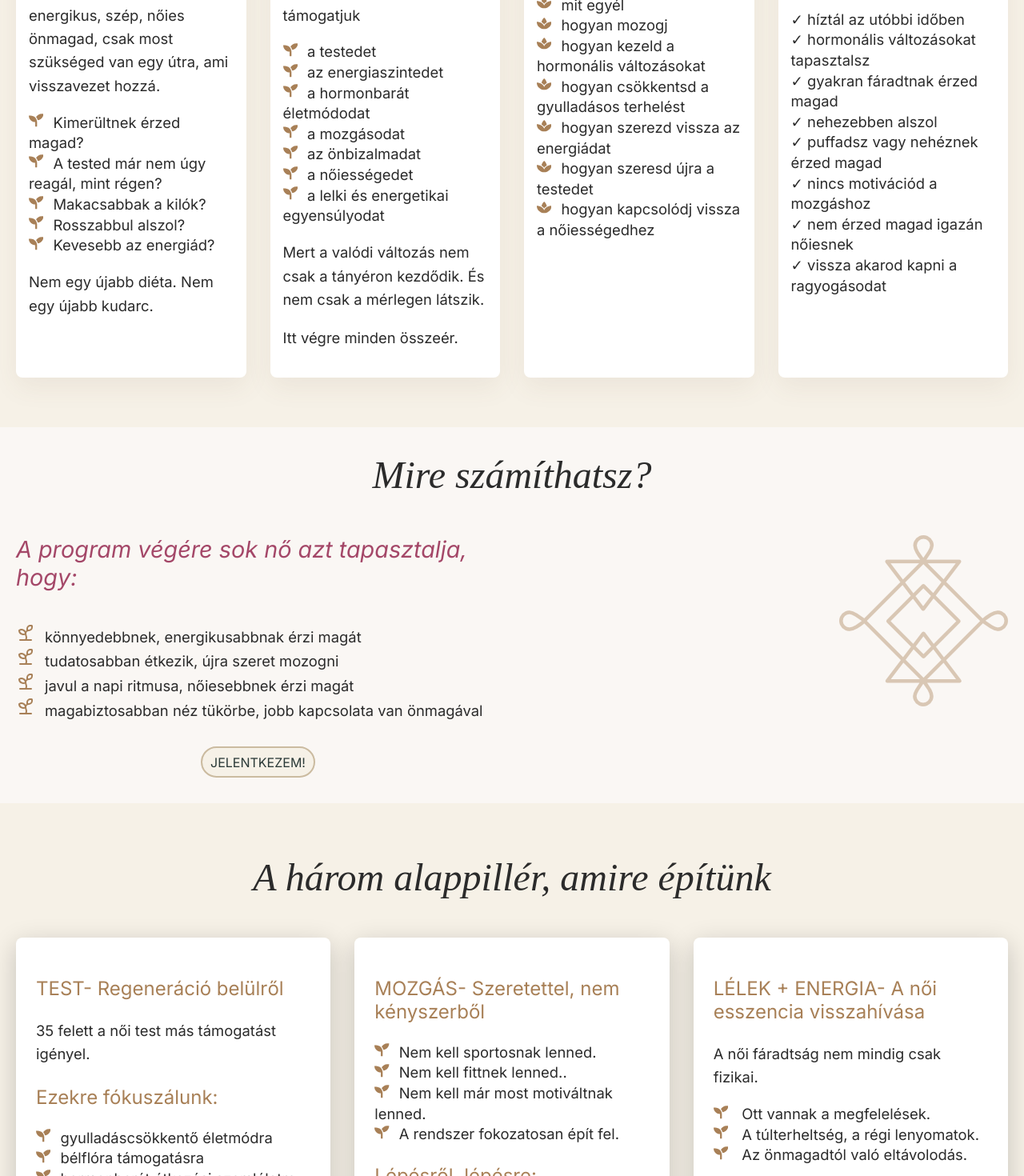
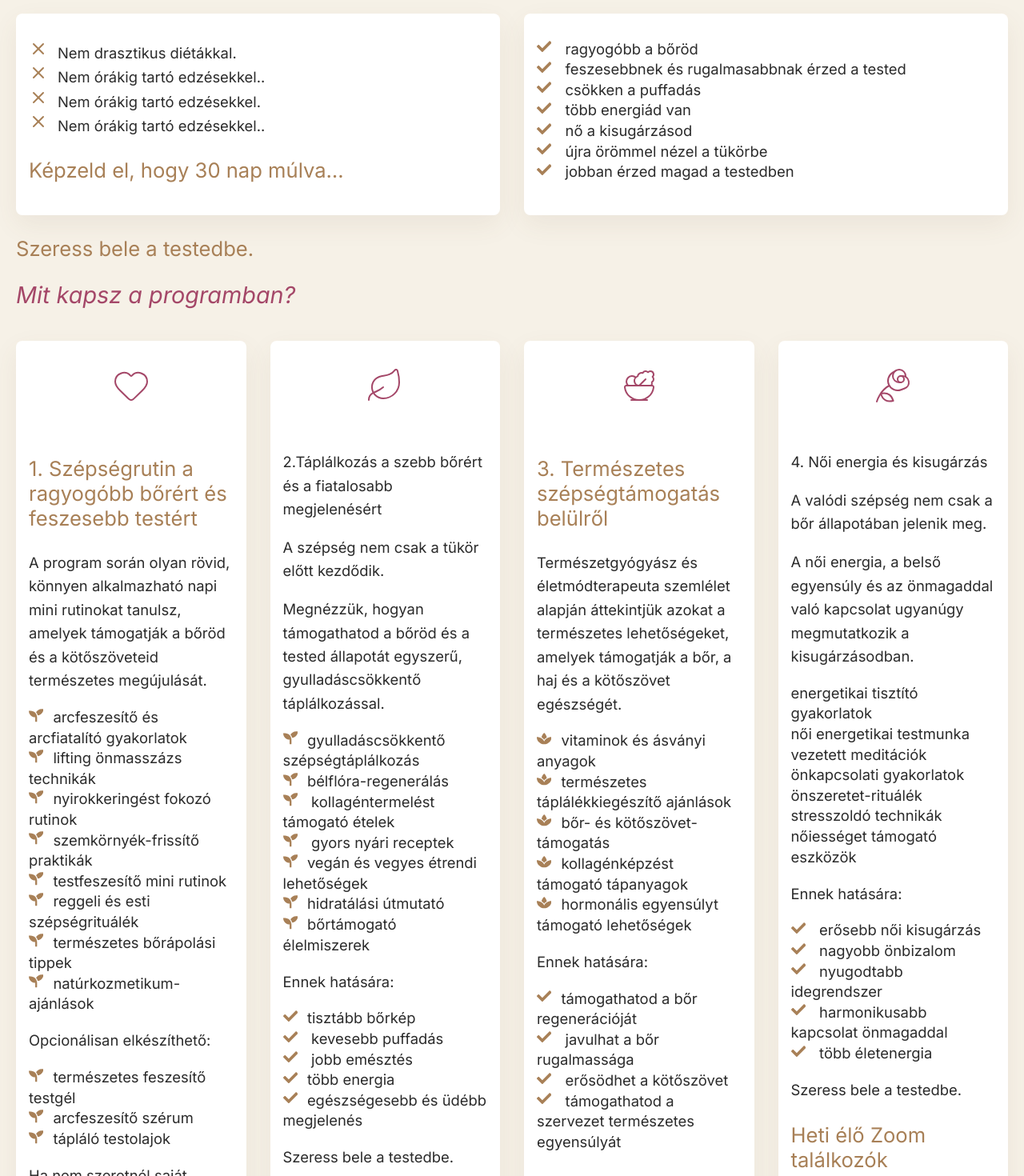
Before and after one commit to FlowWolfKft/KrisztinaZsovar, a React (Vite) app: page / in a window 1280 px wide. Shown: the part 1220-2690 px from the top of the page at 80% size. Built offline with nearby package versions, Linux system fonts and the light colour scheme.

Commit message:
esemény létrehozása

```diff
--- a/src/components/Description.jsx
+++ b/src/components/Description.jsx
@@ -6,6 +6,7 @@ import {
   FaRegHeart,
   FaSeedling,
   FaUsers,
+  FaCheck,
 } from "react-icons/fa";
 import {
   Heart,
@@ -21,6 +22,7 @@ import {
   Sun,
   Sparkles,
   Wand,
+  X,
 } from "lucide-react";
 import symbol from "../../assets/img/main-logo-symbol.png";
 
@@ -29,42 +31,157 @@ function Description() {
     <div>
       <div className="main">
         <div className="content-box">
-          <h1>Ismerős ez Neked?</h1>
+          <h1>Szeretnéd újra jól érezni magad a testedben?</h1>
+          <h3>
+            Talán te is észrevetted már, hogy a bőröd szárazabb, fakóbb lett, a
+            tested veszített a rugalmasságából, könnyebben puffadsz, vagy
+            egyszerűen nem azt a nőt látod a tükörben, akinek érzed magad belül.
+          </h3>
+          <h3>Pedig a szépség nem tűnt el.</h3>
+          <h3>
+            A testednek csupán egy kis támogatásra, figyelemre és gondoskodásra
+            van szüksége.
+          </h3>
+          <h3>
+            A SZÉPÜLJ! programban egyszerű, természetes és könnyen alkalmazható
+            napi mini rutinokkal támogatjuk a bőröd, a tested és a női energiáid
+            megújulását.
+          </h3>
+          <div className="column-2">
+            <div className="main-card">
+              <ul>
+                <li>
+                  <X className="icon" />
+                  Nem drasztikus diétákkal.
+                </li>
+                <li>
+                  <X className="icon" />
+                  Nem órákig tartó edzésekkel..
+                </li>
+                <li>
+                  <X className="icon" />
+                  Nem órákig tartó edzésekkel.
+                </li>
+                <li>
+                  <X className="icon" />
+                  Nem órákig tartó edzésekkel..
+                </li>
+              </ul>
+              <h3>Képzeld el, hogy 30 nap múlva…</h3>
+            </div>
+            <div className="main-card">
+              <ul>
+                <li>
+                  <FaCheck className="icon" /> ragyogóbb a bőröd
+                </li>
+                <li>
+                  <FaCheck className="icon" /> feszesebbnek és rugalmasabbnak
+                  érzed a tested
+                </li>
+                <li>
+                  <FaCheck className="icon" /> csökken a puffadás
+                </li>
+                <li>
+                  <FaCheck className="icon" /> több energiád van
+                </li>
+                <li>
+                  <FaCheck className="icon" /> nő a kisugárzásod
+                </li>
+                <li>
+                  <FaCheck className="icon" /> újra örömmel nézel a tükörbe
+                </li>
+                <li>
+                  <FaCheck className="icon" /> jobban érzed magad a testedben
+                </li>
+              </ul>
+            </div>
+          </div>
+          <h3>Szeress bele a testedbe.</h3>
+          <h2>Mit kapsz a programban?</h2>
           <div className="column-4">
             <div className="main-card">
               <ul>
                 <li className="icon-svg">
                   <Heart className="main-icon" />
                 </li>
+                <h3>1. Szépségrutin a ragyogóbb bőrért és feszesebb testért</h3>
                 <p>
-                  Ha valahol mélyen azt érzed: "Nem ilyen nő vagyok valójában."
-                  Tudod, hogy benned él még az a ragyogó, energikus, szép, nőies
-                  önmagad, csak most szükséged van egy útra, ami visszavezet
-                  hozzá.
+                  A program során olyan rövid, könnyen alkalmazható napi mini
+                  rutinokat tanulsz, amelyek támogatják a bőröd és a
+                  kötőszöveteid természetes megújulását.
                 </p>
                 <li>
                   <FaSeedling className="icon" />
-                  Kimerültnek érzed magad?
-                </li>
-                <li>
-                  <FaSeedling className="icon" />A tested már nem úgy reagál,
-                  mint régen?
+                  arcfeszesítő és arcfiatalító gyakorlatok
                 </li>
                 <li>
                   <FaSeedling className="icon" />
-                  Makacsabbak a kilók?
+                  lifting önmasszázs technikák
                 </li>
                 <li>
                   <FaSeedling className="icon" />
-                  Rosszabbul alszol?
+                  nyirokkeringést fokozó rutinok
                 </li>
                 <li>
                   <FaSeedling className="icon" />
-                  Kevesebb az energiád?
+                  szemkörnyék-frissítő praktikák
+                </li>
+                <li>
+                  <FaSeedling className="icon" />
+                  testfeszesítő mini rutinok
+                </li>
+                <li>
+                  <FaSeedling className="icon" />
+                  reggeli és esti szépségrituálék
+                </li>
+                <li>
+                  <FaSeedling className="icon" />
+                  természetes bőrápolási tippek
+                </li>
+                <li>
+                  <FaSeedling className="icon" />
+                  natúrkozmetikum-ajánlások
                 </li>
               </ul>
 
-              <p>Nem egy újabb diéta. Nem egy újabb kudarc.</p>
+              <p>Opcionálisan elkészíthető:</p>
+              <ul>
+                <li>
+                  <FaSeedling className="icon" />
+                  természetes feszesítő testgél
+                </li>
+                <li>
+                  <FaSeedling className="icon" />
+                  arcfeszesítő szérum
+                </li>
+                <li>
+                  <FaSeedling className="icon" />
+                  tápláló testolajok
+                </li>
+              </ul>
+              <p>
+                Ha nem szeretnél saját készítményeket készíteni, ajánlok
+                természetes alternatívákat is.
+              </p>
+              <p>Ennek hatására:</p>
+              <ul>
+                <li>
+                  <FaCheck className="icon" />
+                  ragyogóbb és hidratáltabb bőr
+                </li>
+                <li>
+                  <FaCheck className="icon" />
+                  feszesebb kontúrok
+                </li>
+                <li>
+                  <FaCheck className="icon" />
+                  csökken a stressz szinted
+                </li>
+                <li>
+                  <FaCheck className="icon" />
+                  rugalmasabb kötőszövet
+                </li>
+              </ul>
             </div>
             <div className="main-card">
               {" "}
@@ -73,39 +190,63 @@ function Description() {
                   <Leaf className="main-icon" />
                 </li>
                 <p>
-                  A Női Esszencia nem egy sablonos életmódprogram. Ez egy 8
-                  hetes teljes női újrakalibrálás, ahol egyszerre támogatjuk
+                  2.Táplálkozás a szebb bőrért és a fiatalosabb megjelenésért
+                </p>
+                <p>A szépség nem csak a tükör előtt kezdődik.</p>
+                <p>
+                  Megnézzük, hogyan támogathatod a bőröd és a tested állapotát
+                  egyszerű, gyulladáscsökkentő táplálkozással.
                 </p>
                 <li>
-                  <FaSeedling className="icon" />a testedet
+                  <FaSeedling className="icon" />
+                  gyulladáscsökkentő szépségtáplálkozás
                 </li>
                 <li>
                   <FaSeedling className="icon" />
-                  az energiaszintedet
+                  bélflóra-regenerálás
                 </li>
                 <li>
-                  <FaSeedling className="icon" />a hormonbarát életmódodat
+                  <FaSeedling className="icon" /> kollagéntermelést támogató
+                  ételek
                 </li>
                 <li>
-                  <FaSeedling className="icon" />a mozgásodat
+                  <FaSeedling className="icon" /> gyors nyári receptek
                 </li>{" "}
                 <li>
                   <FaSeedling className="icon" />
-                  az önbizalmadat
+                  vegán és vegyes étrendi lehetőségek
                 </li>{" "}
                 <li>
-                  <FaSeedling className="icon" />a nőiességedet
+                  <FaSeedling className="icon" />
+                  hidratálási útmutató
                 </li>{" "}
                 <li>
-                  <FaSeedling className="icon" />a lelki és energetikai
-                  egyensúlyodat
+                  <FaSeedling className="icon" />
+                  bőrtámogató élelmiszerek
                 </li>
               </ul>
-              <p>
-                Mert a valódi változás nem csak a tányéron kezdődik. És nem csak
-                a mérlegen látszik.
-              </p>
-              <p>Itt végre minden összeér.</p>
+              <p>Ennek hatására:</p>
+              <ul>
+                <li>
+                  <FaCheck className="icon" />
+                  tisztább bőrkép
+                </li>
+                <li>
+                  <FaCheck className="icon" /> kevesebb puffadás
+                </li>
+                <li>
+                  <FaCheck className="icon" /> jobb emésztés
+                </li>
+                <li>
+                  <FaCheck className="icon" />
+                  több energia
+                </li>
+                <li>
+                  <FaCheck className="icon" />
+                  egészségesebb és üdébb megjelenés
+                </li>
+              </ul>
+              <p>Szeress bele a testedbe.</p>
             </div>
             <div className="main-card">
               {" "}
@@ -114,41 +255,50 @@ function Description() {
                 <li className="icon-svg">
                   <Salad className="main-icon" />
                 </li>
+                <h3>3. Természetes szépségtámogatás belülről</h3>
                 <p>
-                  Ez a program úgy lett megalkotva, hogy ne kelljen külön
-                  keresgélned:
+                  Természetgyógyász és életmódterapeuta szemlélet alapján
+                  áttekintjük azokat a természetes lehetőségeket, amelyek
+                  támogatják a bőr, a haj és a kötőszövet egészségét.
                 </p>
                 <li>
                   <FaSpa className="icon" />
-                  mit egyél
+                  vitaminok és ásványi anyagok
                 </li>
                 <li>
                   <FaSpa className="icon" />
-                  hogyan mozogj
+                  természetes táplálékkiegészítő ajánlások
                 </li>
                 <li>
                   {" "}
                   <FaSpa className="icon" />
-                  hogyan kezeld a hormonális változásokat
+                  bőr- és kötőszövet-támogatás
                 </li>
                 <li>
                   {" "}
                   <FaSpa className="icon" />
-                  hogyan csökkentsd a gyulladásos terhelést
+                  kollagénképzést támogató tápanyagok
                 </li>
                 <li>
                   <FaSpa className="icon" />
-                  hogyan szerezd vissza az energiádat
+                  hormonális egyensúlyt támogató lehetőségek
+                </li>
+              </ul>
+              <p>Ennek hatására:</p>
+              <ul>
+                <li>
+                  <FaCheck className="icon" />
+                  támogathatod a bőr regenerációját
                 </li>
                 <li>
-                  {" "}
-                  <FaSpa className="icon" />
-                  hogyan szeresd újra a testedet
+                  <FaCheck className="icon" /> javulhat a bőr rugalmassága
                 </li>
                 <li>
-                  {" "}
-                  <FaSpa className="icon" />
-                  hogyan kapcsolódj vissza a nőiességedhez
+                  <FaCheck className="icon" /> erősödhet a kötőszövet
+                </li>
+                <li>
+                  <FaCheck className="icon" /> támogathatod a szervezet
+                  természetes egyensúlyát
                 </li>
               </ul>
             </div>
@@ -158,17 +308,59 @@ function Description() {
                 <li className="icon-svg">
                   <Rose className="main-icon" />
                 </li>
-                <p>Itt egy komplex, megtartó rendszer vár Rád.</p>
-                <p>Neked szól, ha:</p>
-                <li>✓ híztál az utóbbi időben</li>
-                <li>✓ hormonális változásokat tapasztalsz</li>
-                <li>✓ gyakran fáradtnak érzed magad</li>
-                <li>✓ nehezebben alszol</li>
-                <li>✓ puffadsz vagy nehéznek érzed magad</li>
-                <li>✓ nincs motivációd a mozgáshoz</li>
-                <li>✓ nem érzed magad igazán nőiesnek</li>
-                <li>✓ vissza akarod kapni a ragyogásodat</li>
+                <p>4. Női energia és kisugárzás</p>
+                <p>A valódi szépség nem csak a bőr állapotában jelenik meg.</p>
+                <p>
+                  A női energia, a belső egyensúly és az önmagaddal való
+                  kapcsolat ugyanúgy megmutatkozik a kisugárzásodban.
+                </p>
+                <li> energetikai tisztító gyakorlatok</li>
+                <li> női energetikai testmunka</li>
+                <li>vezetett meditációk</li>
+                <li>önkapcsolati gyakorlatok</li>
+                <li>önszeretet-rituálék</li>
+                <li>stresszoldó technikák</li>
+                <li> nőiességet támogató eszközök</li>
               </ul>
+              <p>Ennek hatására:</p>
+              <ul>
+                <li>
+                  <FaCheck className="icon" /> erősebb női kisugárzás
+                </li>
+                <li>
+                  <FaCheck className="icon" /> nagyobb önbizalom
+                </li>
+                <li>
+                  <FaCheck className="icon" /> nyugodtabb idegrendszer
+                </li>
+                <li>
+                  <FaCheck className="icon" /> harmonikusabb kapcsolat
+                  önmagaddal
+                </li>
+                <li>
+                  <FaCheck className="icon" /> több életenergia
+                </li>
+              </ul>
+              <p> Szeress bele a testedbe.</p>
+              <h3>Heti élő Zoom találkozók</h3>
+              <h3>Minden héten élő Zoom alkalommal találkozunk.</h3>
+              <h3>
+                A női test, a nőiesség, a hormonális változások, a szépség, az
+                önkapcsolat és az energetikai egyensúly témáit járjuk körül.
+              </h3>
+              <h3>
+                Kérdezhetsz, megoszthatod a tapasztalataidat, és személyes
+                támogatást is kapsz.
+              </h3>
+              <h3>
+                Ha nem tudsz részt venni élőben, minden felvétel visszanézhető.
+              </h3>
+
+              <h3>Zárt Facebook közösség</h3>
+              <h3>
+                A teljes hónap során együtt haladunk egy támogató női
+                közösségben.
+              </h3>
             </div>
             <div></div>
           </div>
--- a/src/components/Hero.jsx
+++ b/src/components/Hero.jsx
@@ -5,23 +5,22 @@ import symbol from "../../assets/img/02.webp";
 function Hero() {
   return (
     <div className="hero">
-      <h1>NŐI ESSZENCIA (Femme essense)</h1>
+      <h1>Szépülj!</h1>
       <div className="content-box column-2">
         <div className="hero-text">
-          <h2>8 hetes online női transzformációs életmódprogram</h2>
-          <h3>
-            Kifejezetten azoknak a nőknek, akik szeretnék visszakapni az
-            energiájukat, a nőiességüket és a ragyogásukat. Ha nem csak fogyni
-            szeretnél, hanem újra Nőnek akarod érezni magad.
-          </h3>
+          <h2>
+            Ragyogóbb bőr • Feszesebb és rugalmasabb test • Nőies kisugárzás
+          </h2>
+          <h3>Szeress bele a testedbe!</h3>
+          <h3>30 napos nyári szépségprogram nőknek</h3>
           <h3>Időpont:</h3>
-          <h2>2026. július 1. - augusztus 26.</h2>
+          <h2> 2026. augusztus 1- 31.</h2>
           <Link to="/Contact" className="contact-btn">
             Jelentkezem!
           </Link>
         </div>
         <div>
-           <img src={symbol} alt="About kép" className="hero-img" />
+          <img src={symbol} alt="About kép" className="hero-img" />
         </div>
       </div>
     </div>
--- a/src/style.css
+++ b/src/style.css
@@ -72,7 +72,7 @@ h2 {
   padding-bottom: 1rem;
 }
 h3 {
-  font-size: 1.5rem;
+  font-size: 1.6rem;
   color: var(--gold);
 }
 p {
```
